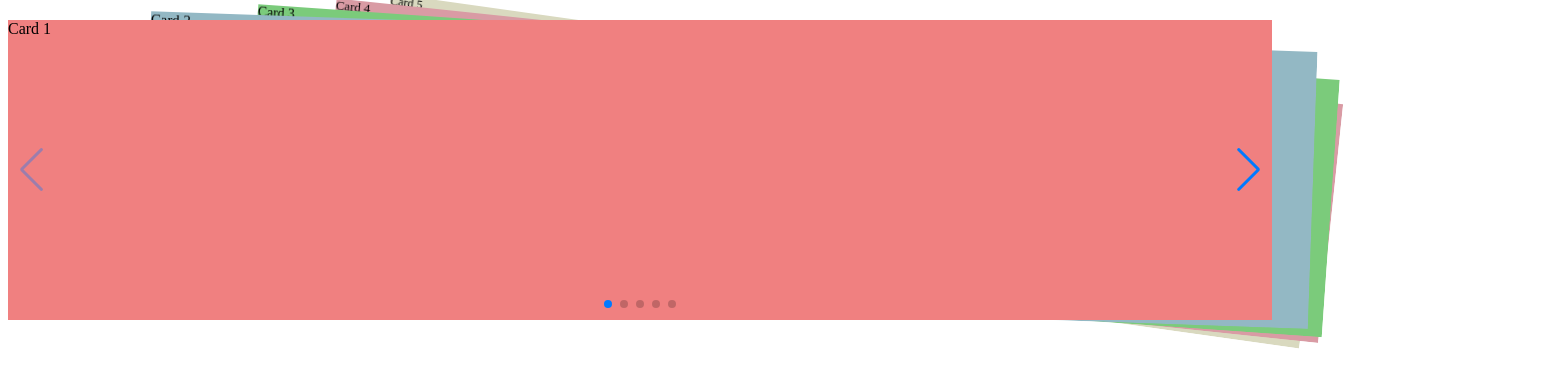
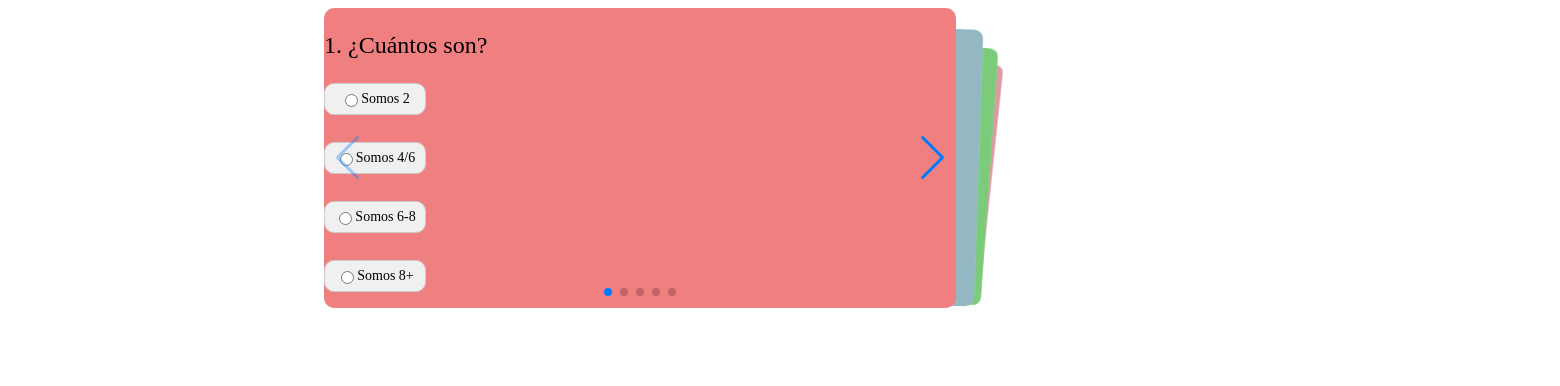
Before and after one commit to juligric/planify, a plain HTML site: page form1.html in a window 1280 px wide. Shown: the whole page, 1560 px wide, since content can reach past the window. Drawn offline with nearby package versions, Linux system fonts and the light colour scheme.

Commit message:
ya termine de poner la infromacion en las cards
me flata poner el javascipt por las pirmeras 4 card ya tiene todo

```diff
--- a/form.css
+++ b/form.css
@@ -1,5 +1,3 @@
-/* Archivo: styles.css */
-
 /* Fondo de pantalla */
 body {
   font-family: 'Arial', sans-serif;
--- a/form1.html
+++ b/form1.html
@@ -4,16 +4,52 @@
   <meta charset="UTF-8">
   <meta name="viewport" content="width=device-width, initial-scale=1.0">
   <title>Quiz de Plan Ideal</title>
-  <link rel="stylesheet" href="style.css">
+  <link rel="stylesheet" href="from1.css">
   <link rel="stylesheet" href="https://unpkg.com/swiper/swiper-bundle.min.css"/>
 </head>
 <body>
   <div class="swiper mySwiper">
     <div class="swiper-wrapper">
-      <div class="swiper-slide" style="background-color: lightcoral;">Card 1</div>
-      <div class="swiper-slide" style="background-color: lightblue;">Card 2</div>
-      <div class="swiper-slide" style="background-color: lightgreen;">Card 3</div>
-      <div class="swiper-slide" style="background-color: lightpink;">Card 4</div>
+      <div class="swiper-slide" style="background-color: lightcoral;">
+        <p class="preguntaf">1. ¿Cuántos son?</p>
+        <div class="opicones">
+        <label><input type="radio" name="q1" value="2"> Somos 2</label><br>
+        <label><input type="radio" name="q1" value="4-6"> Somos 4/6</label><br>
+        <label><input type="radio" name="q1" value="6-8"> Somos 6-8</label><br>
+        <label><input type="radio" name="q1" value="8+"> Somos 8+</label>
+      </div>
+    </div>
+
+      <div class="swiper-slide" style="background-color: lightblue;">
+        <p class="preguntaf">. ¿Qué te gusta más para pasar el rato?</p>
+        <div class="opicones">
+        <label><input type="radio" name="q2" value="a"> Ver una serie o película</label><br>
+        <label><input type="radio" name="q2" value="b"> Hacer algo activo al aire libre</label><br>
+        <label><input type="radio" name="q2" value="c"> Descubrir un lugar nuevo</label><br>
+        <label><input type="radio" name="q2" value="d"> Hacer algo creativo o artístico</label>
+        </div>
+        </div>
+
+      <div class="swiper-slide" style="background-color: lightgreen;">
+        <p class="preguntaf">. ¿Qué te gusta más para pasar el rato?</p>
+        <div class="opicones">
+            <label><input type="radio" name="q3" value="a"> Pizza o hamburguesas</label><br>
+            <label><input type="radio" name="q3" value="b"> Comida exótica o asiática</label><br>
+            <label><input type="radio" name="q3" value="c"> Platos tradicionales</label><br>
+            <label><input type="radio" name="q3" value="d"> Tapas y bocadillos</label>
+        </div>
+    </div>
+
+      <div class="swiper-slide" style="background-color: lightpink;">
+        <p class="preguntaf">4. ¿Qué ritmo prefieres para tu tiempo libre?</p>
+        <div class="opicones">
+            <label><input type="radio" name="q4" value="a"> Relajado y tranquilo</label><br>
+            <label><input type="radio" name="q4" value="b"> Energético y activo</label><br>
+            <label><input type="radio" name="q4" value="c"> Curioso y explorador</label><br>
+            <label><input type="radio" name="q4" value="d"> Creativo y manual</label>
+        </div>
+
+    </div>
       <div class="swiper-slide" style="background-color: lightyellow;">Card 5</div>
     </div>
 
--- a/from1.css
+++ b/from1.css
@@ -1,27 +1,58 @@
-/*.titulo {
-    width: 100px;
-    height: 100px;
-    position: absolute;
-    display: flex;
-    justify-content: center;
-    align-items: center;
-    background-color: red;
-    top: 50%;
-    left: 50%;
-    transform: translate(-50%, -50%);
-}*/
-/* Ajustes básicos para el tamaño del carrusel */
-
-/* Estilos para Swiper */
 .swiper {
-    width: 100%;
+    position: relative;
+      display: flex;
+      justify-content: center;
+      align-items: center;
+    width: 50%;
     height: 300px;
   }
 
   .swiper-slide {
+    position: absolute;
     display: flex;
     justify-content: center;
     align-items: center;
     font-size: 24px;
     border-radius: 10px;
   }
+ /* .preguntaf {
+    position: absolute;
+    display: flex;
+    justify-content: center;
+    align-items: center;
+    font-size: 50px;
+  }
+
+label {
+    width: 10px;
+    height: 10px;
+    display: flex;
+    justify-content: center;
+    align-items: center;
+    font-size: 10px;
+    top: 50px;
+    left:50%;
+
+
+  }*/
+  .opciones {
+    display: flex;
+    justify-content: center; /* Centra horizontalmente */
+    align-items: center; /* Centra verticalmente */
+    flex-wrap: wrap; /* Permite que los elementos se muevan a la siguiente línea si es necesario */
+    gap: 20px; /* Espacio entre los elementos */
+    margin-top: 100px; /* Ajusta la distancia desde el top de la pantalla */
+}
+
+label {
+    display: flex;
+    justify-content: center;
+    align-items: center;
+    width: 100px;
+    height: 30px;
+    background-color: #f0f0f0;
+    border-radius: 10px;
+    font-size: 14px;
+    border: 1px solid #ccc;
+    text-align: center;
+}
```
